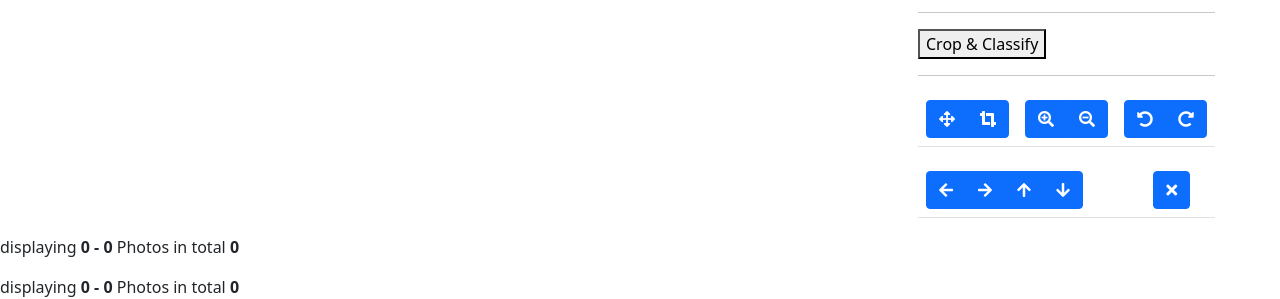
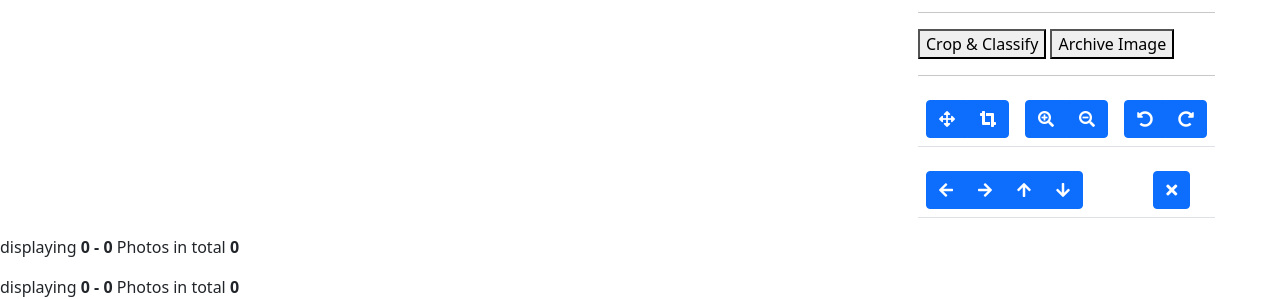
Before and after one commit to northwest-knowledge-network/deepcurate, a Flask app: page /photos in a window 1280 px wide. Shown: the part 338-637 px from the top of the page. Run offline with Flask 2, Linux system fonts and the light colour scheme; the visitor is signed in with stand-in values (Sample User, id 1); some libraries are stand-ins or nearby versions.

Commit message:
significant improvements

```diff
--- a/main.py
+++ b/main.py
@@ -2,6 +2,8 @@
 from flask_session import Session
 from flask_paginate import Pagination, get_page_args
 from PIL import Image
+from io import BytesIO
+import base64
 import os
 import json
 import mysql.connector
@@ -96,5 +98,25 @@
 		who = ""
 	return(render_template("help.html", who=who))
 
+
+
+@app.route('/upload', methods = ['GET', 'POST'])
+def upload():
+	print("In upload()");
+
+	if request.method == 'POST':
+		content = request.json
+
+		image_data = content['croppedImage']
+		image_who  = content['who']
+
+		# strip the mime type info off the image string to get just the base64
+		image_data = image_data.split("base64,")[1];
+
+		im = Image.open(BytesIO(base64.b64decode(image_data)))
+		im.save("uploads/foo.png")
+
+		return 'file uploaded successfully'
+
 if __name__ == '__main__':
 	app.run(port=9999, debug=True)
--- a/templates/classifyModal.html
+++ b/templates/classifyModal.html
@@ -2,7 +2,7 @@
 <div id="classifyModal" class="modal fade" tabindex="-1">
   <div class="modal-dialog modal-xl">
      <div class="modal-content">
-        <form action="" method="post">
+        <form action="/upload" method="post" enctype = "multipart/form-data">
            <div class="modal-header">
                 <h5 class="modal-title">Classify Cereal Pest</h5>
                 <button type="button" class="btn-close" data-bs-dismiss="modal"></button>
@@ -26,7 +26,20 @@
            <tr>
 
            <td style="vertical-align: center;">
-	   <center><IMG style="max-width:200px" id="modalImage"></center>
+	   <center><IMG style="max-width:200px; max-height:200px;" id="modalImage"></center>
+
+   	   <div id="metadata_box">
+
+	      <small>
+		Image ID: <div style="display:inline" id="modal_image_id"></div> <br>
+		Crop: <div style="display:inline" class="text-uppercase" id="modal_image_crop"></div> <br>
+		Contributor: <div style="display:inline" id="modal_image_contributor"></div> <br>
+		Coordinates: <div style="display:inline" id="modal_image_coordinates"></div> <br>
+		Timestamp: <div style="display:inline" id="modal_image_timestamp"></div> <br>
+	      </small>
+
+ 	   </div>
+
 	   </td>
 
            <td style="vertical-align: top;">
@@ -72,10 +85,18 @@
 	   </tbody>
            </table>
 
+	  <div class="form-group purple-border">
+  	    <label for="exampleFormControlTextarea4">Notes:</label>
+  	    <textarea class="form-control" id="classificationNotes" rows="2"></textarea>
+	  </div>
+
            </div>
             <div class="modal-footer">
+		<div id="modalSpinner" style="display:inline">
+		  Saving...  <img src="static/img/loader.gif" style="display:inline; max-height:64px;">
+		</div>
                 <button type="button" class="btn btn-secondary" data-bs-dismiss="modal">Cancel</button>
-                <button type="button" class="btn btn-primary">Save changes</button>
+                <button type="button" class="btn btn-primary" onClick="uploadCropped()">Save changes</button>
             </div>
         </form>
         </div>
--- /dev/null
+++ b/templates/loadingModal.html
@@ -0,0 +1,8 @@
+
+<div id="loadingModal" class="modal fade" tabindex="-1">
+  <div class="modal-dialog">
+     <div class="modal-content">
+	<img src="/static/img/loader.gif">
+     </div>
+  </div>
+</div>
--- a/templates/photos.html
+++ b/templates/photos.html
@@ -21,6 +21,9 @@
         zoomable: true,
         rotatable: true,
         scalable: true,
+	ready: function() {
+		$("#loadingModal").modal("hide");
+    	}
       });
 
       return(cropper);
@@ -33,11 +36,15 @@
 	const crop_image = cropper.getCroppedCanvas({ maxWidth: 4096, maxHeight: 4096 });
 	console.log(crop_image)
 
-	myImage = crop_image.toDataURL("image/png");
+	croppedImageData = crop_image.toDataURL("image/png");
 	imageElement = document.getElementById("modalImage");
-	imageElement.src = myImage;
+	imageElement.src = croppedImageData;
 
 	$("#classifyModal").modal("show");
+
+	document.getElementById('modalSpinner').style.display = 'none';
+
+	updateMetadataBox();
 
     }
 
@@ -45,18 +52,8 @@
         document.getElementById(metadata[index][0]).style.border = "10px solid red";
     }
 
-
-    function clickCropper(index) {
-
-	const current_metadata = metadata[index];
-	const image_id = metadata[index][0];
-	const image_path = metadata[index][1];
-
-	deselectCropper(current_selection);
-        document.getElementById(image_id).style.border = "10px solid blue";
-	current_selection = index;
-
-        cropper.replace("static/images/imagebank/".concat(image_path));
+    function updateMetadataBox() {
+	const current_metadata = metadata[current_selection];
 
         $('#image_id').text(current_metadata[0]);
         $('#image_crop').text(current_metadata[2]);
@@ -67,6 +64,60 @@
         $('#image_height').text(current_metadata[8]);
         $('#image_camera').text(current_metadata[9]);
         $('#image_lens').text(current_metadata[10]);
+
+        $('#modal_image_id').text(current_metadata[0]);
+        $('#modal_image_crop').text(current_metadata[2]);
+        $('#modal_image_contributor').text(current_metadata[4]);
+        $('#modal_image_coordinates').text("(" + current_metadata[5] + "," + current_metadata[6] + ")");
+        $('#modal_image_timestamp').text(current_metadata[15]);
+    }
+
+
+
+    function clickCropper(index) {
+
+	// const current_metadata = metadata[index];
+	const image_id = metadata[index][0];
+	const image_path = metadata[index][1];
+
+	$("#loadingModal").modal("show");
+
+	deselectCropper(current_selection);
+        document.getElementById(image_id).style.border = "10px solid blue";
+	current_selection = index;
+
+        cropper.replace("static/images/imagebank/".concat(image_path));
+
+	updateMetadataBox();
+
+    }
+
+    function photoArchive() {
+	console.log("In photoArchive()");
+    }
+
+
+    function uploadCropped() {
+	console.log("In uploadCropped()");
+
+	document.getElementById('modalSpinner').style.display = 'inline';
+
+	const api_url = "/upload";
+	const data = {'croppedImage': croppedImageData, 'who':'{{who}}'}
+
+	console.log("uploading...")
+
+	fetch(api_url, {
+		method: "POST",
+		headers: {'Content-Type': 'application/json'},
+		body: JSON.stringify(data)
+	}).then(res => {
+		$("#classifyModal").modal("hide");
+		console.log("Request complete! response:", res);
+	});
+
+	console.log("done...")
+
 
     }
 
@@ -91,6 +142,7 @@
   <div class="container">
     <div>
       <img height=600px id="cropperimage" src="" alt="Picture">
+      <img id="photoSpinner" src="/static/img/loader.gif" style="display:none">
     </div>
   </div>
 
@@ -98,7 +150,7 @@
 </td>
 <td align=left>
 
-    <div id="metadata">
+   <div id="metadata_box">
 
         <center> <h3> Image Metadata </h3> </center>
         Image ID: <div style="display:inline" id="image_id"></div> <br>
@@ -116,11 +168,13 @@
     <hr>
 
     <button type="button" id="cropclassify" onClick="cropClassify()">Crop & Classify</button>
+    <button type="button" id="photoArchive" onClick="photoArchive()">Archive Image</button>
 
     <hr>
 
 
 {% include "classifyModal.html" %}
+{% include "loadingModal.html" %}
 
 {% include "toolbox.html" %}
 
```
Also changed, not shown: templates/metadata_box.html (added, +15 -0 lines), static/img/loader-1.gif (added), static/img/other_loader.gif (added), 1 other file. Lines whose indentation alone changed are shown as unchanged.
